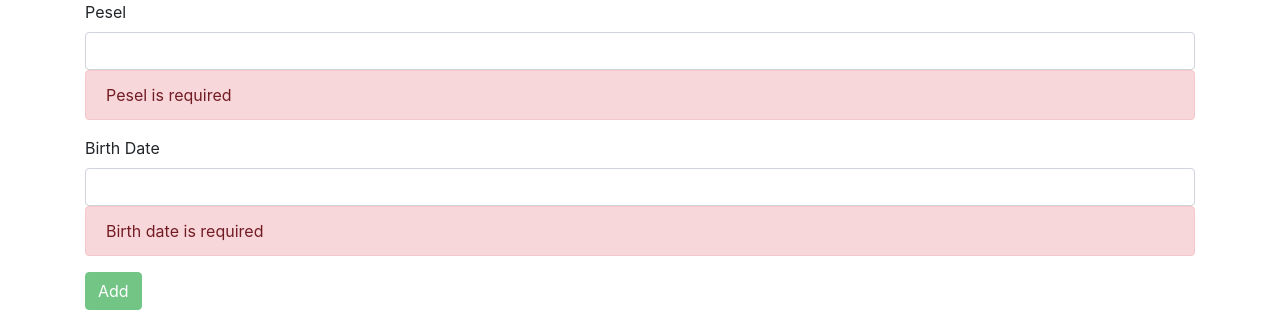
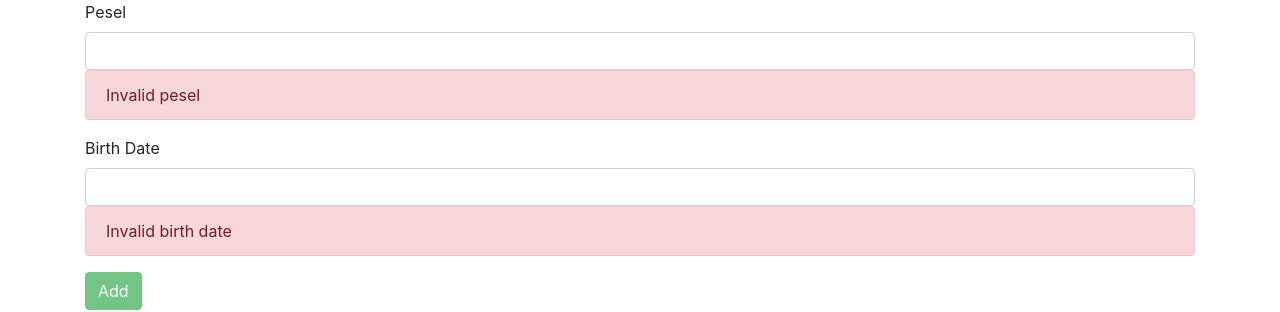
Before and after one commit to michalprzystupa/family-manager, an Angular app in the folder angular-service/: page /add-father in a window 1280 px wide. Shown: the part 390-702 px from the top of the page. Built offline with nearby package versions, Linux system fonts and the light colour scheme.

Commit message:
Add regex validation for pesel and birth date

```diff
--- a/angular-service/src/app/add-child/add-child.component.html
+++ b/angular-service/src/app/add-child/add-child.component.html
@@ -22,10 +22,10 @@
 
     <div class="form-group">
       <label for="pesel">Pesel</label>
-      <input type="text" class="form-control" id="pesel" required
+      <input type="text" class="form-control" id="pesel" required pattern="^\d{11}$"
              [(ngModel)]="child.pesel" name="pesel" #pesel="ngModel">
       <div [hidden]="pesel.valid" class="alert alert-danger">
-        Pesel is required
+        Invalid pesel
       </div>
     </div>
 
--- a/angular-service/src/app/add-father/add-father.component.html
+++ b/angular-service/src/app/add-father/add-father.component.html
@@ -22,19 +22,19 @@
 
     <div class="form-group">
       <label for="pesel">Pesel</label>
-      <input type="text" class="form-control" id="pesel" required
+      <input type="text" class="form-control" id="pesel" required pattern="^\d{11}$"
              [(ngModel)]="father.pesel" name="pesel" #pesel="ngModel">
       <div [hidden]="pesel.valid" class="alert alert-danger">
-        Pesel is required
+        Invalid pesel
       </div>
     </div>
 
     <div class="form-group">
       <label for="birthDate">Birth Date</label>
-      <input type="text" class="form-control" id="birthDate" required
+      <input type="text" class="form-control" id="birthDate" required pattern="^\d{4}-\d{2}-\d{2}$"
              [(ngModel)]="father.birthDate" name="birthDate" #birthDate="ngModel">
       <div [hidden]="birthDate.valid" class="alert alert-danger">
-        Birth date is required
+        Invalid birth date
       </div>
     </div>
 
```
